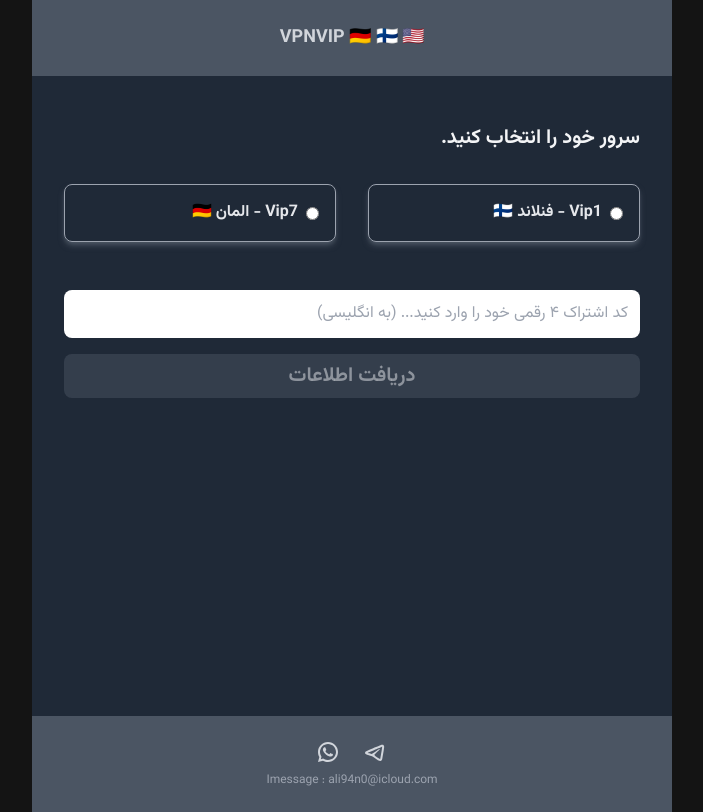
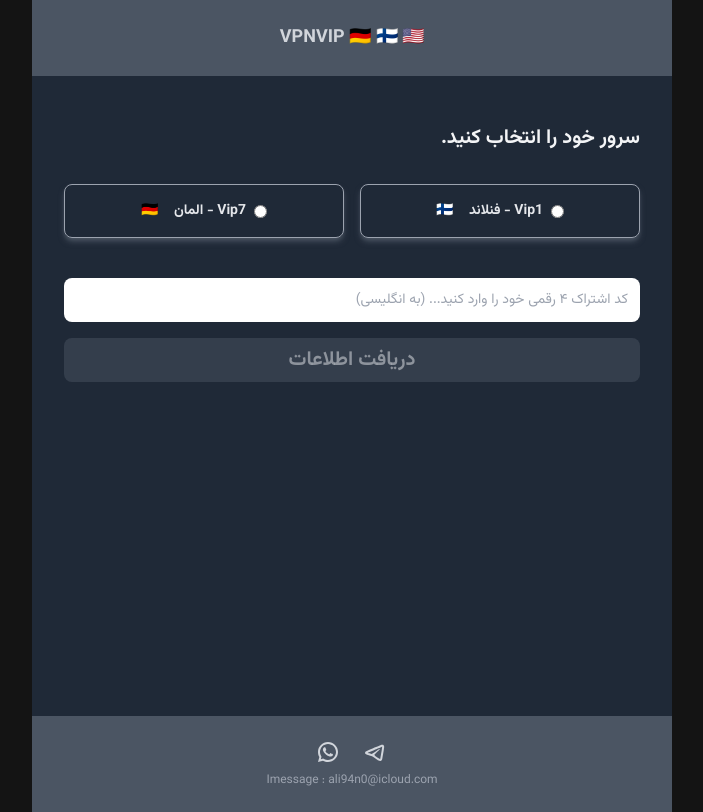
Before and after one commit to ali94n0/x-ui-user-info-panel, a Next.js app: page / in a window 1280 px wide. Shown: the whole page, without its empty margins (288-991 px from the left). Built offline with nearby package versions, Linux system fonts and the light colour scheme.

Commit message:
project done 15

```diff
--- a/src/app/page.jsx
+++ b/src/app/page.jsx
@@ -44,25 +44,25 @@
 			<div className="flex justify-center w-full items-center">
 				<div className="flex flex-col w-full p-2 gap-y-4">
 					<h1 className=" p-2 mt-8 text-secondary-800 text-xl font-bold">سرور خود را انتخاب کنید.</h1>
-			<form onSubmit={handleSubmit} className="flex flex-col gap-y-4">
-				<div className="flex gap-x-8 p-2 ">
-					<label className="flex gap-x-2 items-center flex-1 border border-secondary-500 rounded-lg p-4 shadow-md shadow-secondary-300 text-secondary-700 font-bold">
+			<form onSubmit={handleSubmit} className="flex flex-col gap-y-2">
+				<div className="flex gap-x-4 p-2 ">
+					<label className="flex gap-x-2 items-center justify-center flex-1 border border-secondary-500 rounded-lg px-2 py-4 shadow-md shadow-secondary-300 text-secondary-700 font-bold text-sm">
 						<input
 							type="radio"
 							value="finland"
 							checked={server === "finland"}
 							onChange={() => setServer("finland")}
 						/>
-						Vip1 - فنلاند 🇫🇮
+						Vip1 - فنلاند<span className="mr-2">🇫🇮</span>
 					</label>
-					<label className="flex gap-x-2 items-center flex-1 border border-secondary-500 rounded-lg p-4 shadow-md shadow-secondary-300 text-secondary-700 font-bold">
+					<label className="flex gap-x-2 items-center justify-center flex-1 border border-secondary-500 rounded-lg px-2 py-4 shadow-md shadow-secondary-300 text-secondary-700 font-bold text-sm">
 						<input
 							type="radio"
 							value="germany"
 							checked={server === "germany"}
 							onChange={() => setServer("germany")}
 						/>
-						Vip7 - المان 🇩🇪
+						Vip7 - المان<span className="mr-2">🇩🇪</span>
 					</label>
 				</div>
 				<div className="flex w-full flex-col gap-y-4 mt-4 p-2">
@@ -72,7 +72,7 @@
 						value={email}
 						onChange={(e) => setEmail(e.target.value)}
 								required
-								className="p-3 rounded-lg text-secondary-100 "
+								className="p-3 rounded-lg text-secondary-100 text-sm"
 					/>
 				{loading ? <p className="text-md text-secondary-600 flex justify-center">در حال دریافت اطلاعات ...</p> : <button className="w-full rounded-lg bg-primary-800 text-white text-xl font-bold p-2" type="submit" disabled={!email || !server}>دریافت اطلاعات</button>}
 				</div>
```
